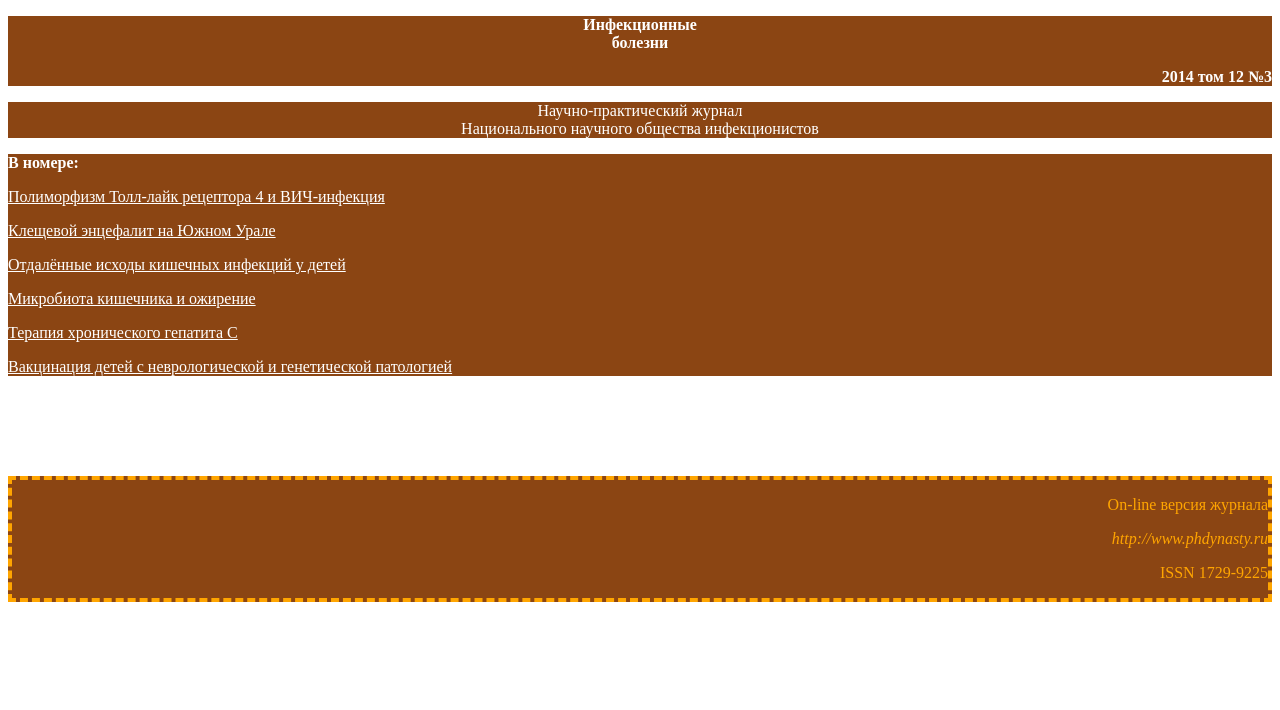
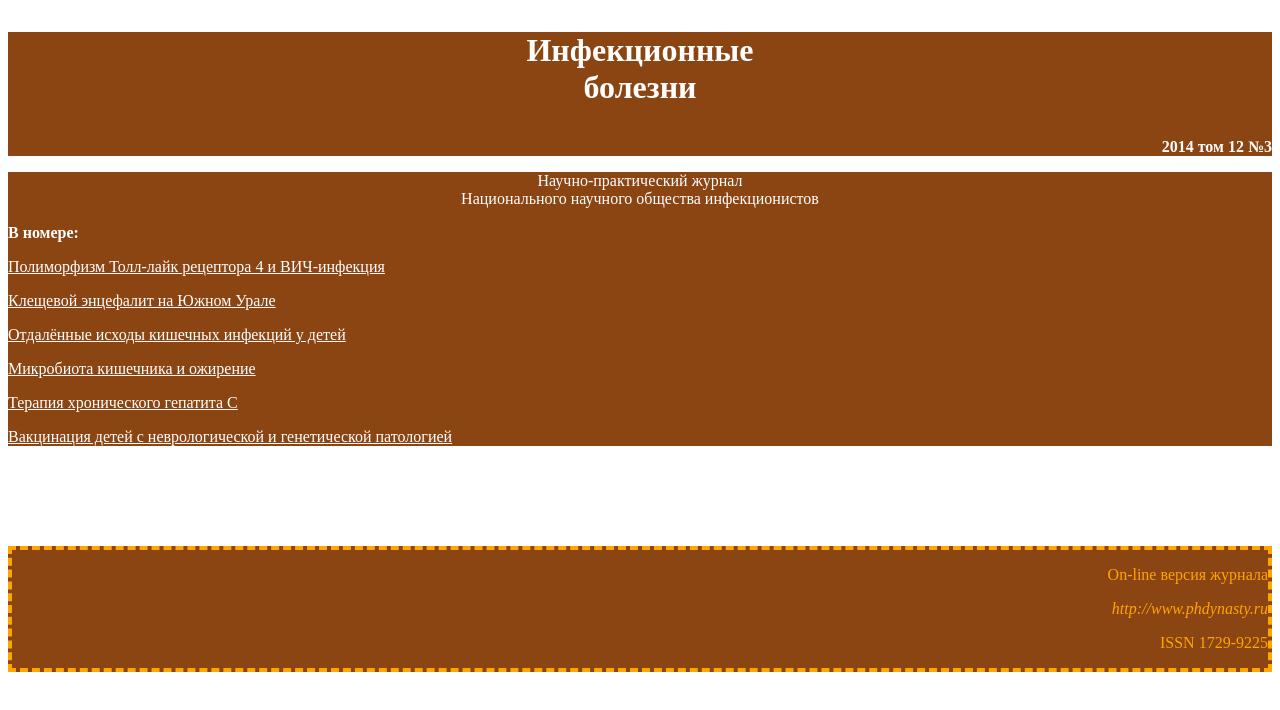
Before and after one commit to WebHeroSchool/_journal, a plain HTML site: page index.html in a window 1280 px wide. Drawn offline with Linux system fonts and the light colour scheme.

Commit message:
fix index.html

```diff
--- a/index.html
+++ b/index.html
@@ -34,13 +34,11 @@
   </head>
   <body>
     <header>
-      <p>Инфекционные<br>болезни<p>
+      <h1><p>Инфекционные<br>болезни<p></h1>
           <p align="right">2014 том 12 №3</p>
     </header>
     <section>
       <p align="center">Научно-практический журнал<br>Национального научного общества инфекционистов</p>
-    </section>
-    <section>
       <p><b>В номере:</b></p>
       <article>
         <p>Полиморфизм Толл-лайк рецептора 4 и ВИЧ-инфекция</p>
```
